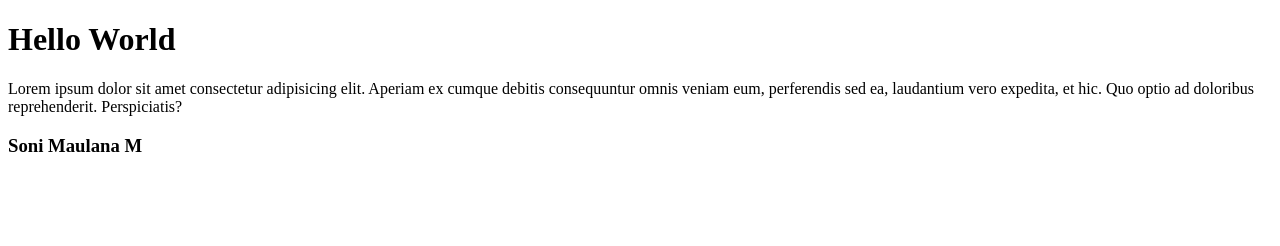
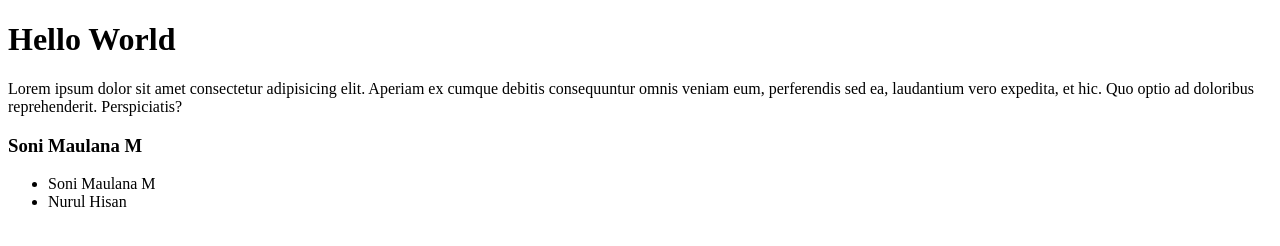
Before and after one commit to sonimaulana/smm-git-test, a plain HTML site: page index.html in a window 1280 px wide. Drawn offline with Linux system fonts and the light colour scheme.

Commit message:
Menambahkan Ul li

```diff
--- a/index.html
+++ b/index.html
@@ -10,5 +10,9 @@
         Lorem ipsum dolor sit amet consectetur adipisicing elit. Aperiam ex cumque debitis consequuntur omnis veniam eum, perferendis sed ea, laudantium vero expedita, et hic. Quo optio ad doloribus reprehenderit. Perspiciatis?
     </p>
     <h3> Soni Maulana M</h3>
+    <ul>
+        <li>Soni Maulana M</li>
+        <li>Nurul Hisan</li>
+    </ul>
 </body>
 </html>
```
